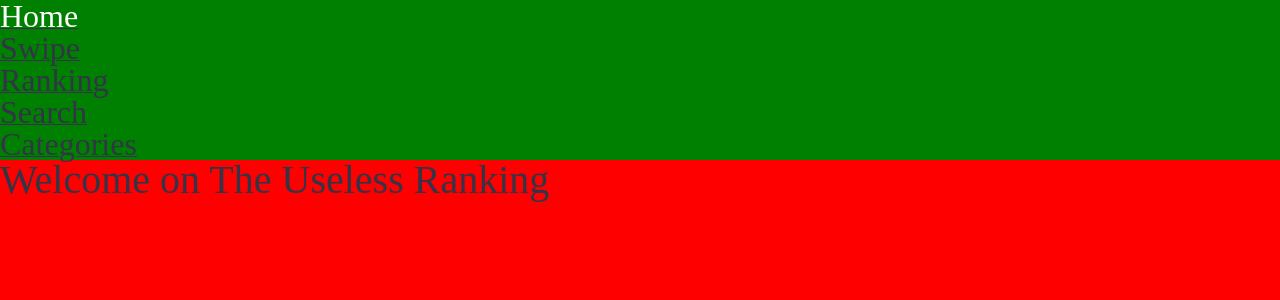
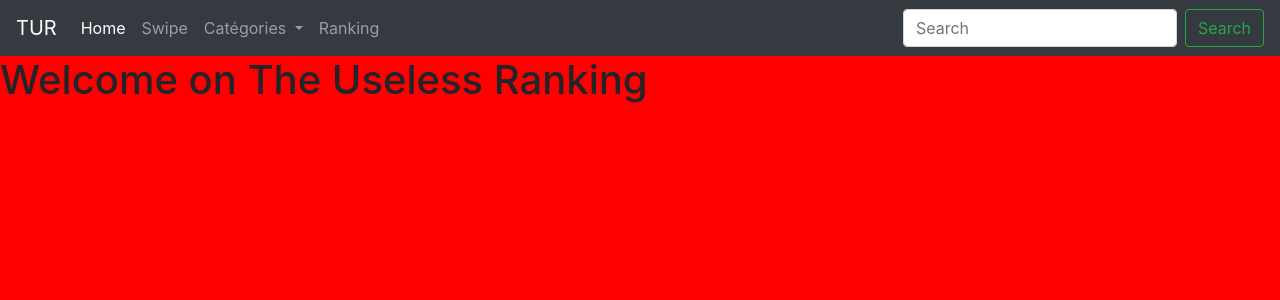
Before and after one commit to AS-projects/tur, a PHP site: template templates/index.html.twig in a window 1280 px wide. Shown: the top 300 px of the page. Run offline with PHP 8.4, Linux system fonts and the light colour scheme; the template is opened without the code that fills it, so the values that code supplies are empty; some libraries are stand-ins or nearby versions.

Commit message:
Add navbar

```diff
--- a/public/css/style.css
+++ b/public/css/style.css
@@ -1,19 +1,3 @@
 body{
     background-color: red;
 }
-
-header
-{
-    width : 100%;
-    background-color: green;
-}
-
-nav h2
-{
-    display: inline;
-}
-
-.active
-{
-    color: white;
-}
--- a/templates/baseLayout.html.twig
+++ b/templates/baseLayout.html.twig
@@ -5,23 +5,51 @@
         <title>{% block title %}TUR{% endblock %}</title>
         {% block stylesheets %}
             <link href="{{ asset('css/reset.css') }}" rel="stylesheet" />
-            <link href="{{ asset('css/simple-grid.css') }}" rel="stylesheet" />
+            <link rel="stylesheet" href="https://maxcdn.bootstrapcdn.com/bootstrap/4.0.0/css/bootstrap.min.css" integrity="sha384-Gn5384xqQ1aoWXA+058RXPxPg6fy4IWvTNh0E263XmFcJlSAwiGgFAW/dAiS6JXm" crossorigin="anonymous">
+            <!--<link href="{{ asset('css/simple-grid.css') }}" rel="stylesheet" />-->
             <link href="{{ asset('css/style.css') }}" rel="stylesheet" />
         {% endblock %}
     </head>
     <header>
-        <nav>
-            <ul>
-                <li><a href="/">{% block homeButton %}<h2>Home</h2>{% endblock %}</a></li>
-                <li><a href="/swipe">{% block swipeButton %}<h2>Swipe</h2>{% endblock %}</a></li>
-                <li><a href="/ranking">{% block rankingButton %}<h2>Ranking</h2>{% endblock %}</a></li>
-                <li><a href="/search">{% block searchButton %}<h2>Search</h2>{% endblock %}</a></li>
-                <li><a href="/categories">{% block categoriesButton %}<h2>Categories</h2>{% endblock %}</a></li>
+        <nav class="navbar navbar-expand-lg navbar-dark bg-dark">
+            <a class="navbar-brand" href="/">TUR</a>
+            <button class="navbar-toggler" type="button" data-toggle="collapse" data-target="#navbarSupportedContent" aria-controls="navbarSupportedContent" aria-expanded="false" aria-label="Toggle navigation">
+                <span class="navbar-toggler-icon"></span>
+            </button>
+
+          <div class="collapse navbar-collapse" id="navbarSupportedContent">
+            <ul class="navbar-nav mr-auto">
+              <li class="nav-item {% block homeButtonArgs %}{% endblock %}">
+                <a class="nav-link" href="/">Home<span class="sr-only">(current)</span></a>
+              </li>
+              <li class="nav-item {% block swipeButtonArgs %}{% endblock %}">
+                <a class="nav-link" href="/swipe">Swipe<span class="sr-only">(current)</span></a>
+              </li>
+              <li class="nav-item dropdown {% block categoriesButtonArgs %}{% endblock %}">
+                <a class="nav-link dropdown-toggle" href="#" id="navbarDropdown" role="button" data-toggle="dropdown" aria-haspopup="true" aria-expanded="false">
+                  Catégories
+                </a>
+                <div class="dropdown-menu" aria-labelledby="navbarDropdown">
+                  <a class="dropdown-item" href="/categories">SFW</a>
+                  <a class="dropdown-item" href="/categories">NSFW</a>
+                </div>
+              </li>
+              <li class="nav-item {% block rankingButtonArgs %}{% endblock %}">
+                <a class="nav-link" href="/ranking">Ranking</a>
+              </li>
             </ul>
-        </nav>
+            <form class="form-inline my-2 my-lg-0">
+              <input class="form-control mr-sm-2" type="search" placeholder="Search" aria-label="Search">
+              <button class="btn btn-outline-success my-2 my-sm-0" type="submit">Search</button>
+            </form>
+          </div>
     </header>
     <body>
         {% block body %}{% endblock %}
-        {% block javascripts %}{% endblock %}
+        {% block javascripts %}
+            <script src="https://code.jquery.com/jquery-3.2.1.slim.min.js" integrity="sha384-KJ3o2DKtIkvYIK3UENzmM7KCkRr/rE9/Qpg6aAZGJwFDMVNA/GpGFF93hXpG5KkN" crossorigin="anonymous"></script>
+            <script src="https://cdnjs.cloudflare.com/ajax/libs/popper.js/1.12.9/umd/popper.min.js" integrity="sha384-ApNbgh9B+Y1QKtv3Rn7W3mgPxhU9K/ScQsAP7hUibX39j7fakFPskvXusvfa0b4Q" crossorigin="anonymous"></script>
+            <script src="https://maxcdn.bootstrapcdn.com/bootstrap/4.0.0/js/bootstrap.min.js" integrity="sha384-JZR6Spejh4U02d8jOt6vLEHfe/JQGiRRSQQxSfFWpi1MquVdAyjUar5+76PVCmYl" crossorigin="anonymous"></script>
+        {% endblock %}
     </body>
 </html>
--- a/templates/categories.html.twig
+++ b/templates/categories.html.twig
@@ -1,8 +1,6 @@
 {% extends 'baseLayout.html.twig' %}
 {# swipe.html.twig #}
-{% block categoriesButton %}
-    <h2 class='active'>Categories</h2>
-{% endblock %}
+{% block categoriesButtonArgs %}active{% endblock %}
 {% block body %}
     <h1>Categories</h1>
 {% endblock %}
--- a/templates/index.html.twig
+++ b/templates/index.html.twig
@@ -1,8 +1,6 @@
 {% extends 'baseLayout.html.twig' %}
 {# templates/lucky/number.html.twig #}
-{% block homeButton %}
-    <h2 class='active'>Home</h2>
-{% endblock %}
+{% block homeButtonArgs %}active{% endblock %}
 {% block body %}
     <h1>Welcome on The Useless Ranking</h1>
 {% endblock %}
--- a/templates/ranking.html.twig
+++ b/templates/ranking.html.twig
@@ -1,8 +1,6 @@
 {% extends 'baseLayout.html.twig' %}
 {# swipe.html.twig #}
-{% block rankingButton %}
-    <h2 class='active'>Ranking</h2>
-{% endblock %}
+{% block rankingButtonArgs %}active{% endblock %}
 {% block body %}
     <h1>ranking</h1>
 {% endblock %}
--- a/templates/swipe/display.html.twig
+++ b/templates/swipe/display.html.twig
@@ -1,8 +1,6 @@
 {% extends 'baseLayout.html.twig' %}
 {# swipe.html.twig #}
-{% block swipeButton %}
-    <h2 class='active'>Swipe</h2>
-{% endblock %}
+{% block swipeButtonArgs %}active{% endblock %}
 {% block body %}
     <h1>You are reading ranking number {{ number }}</h1>
     <a href="{{ path('app_swipe_display_card', {'rankingToDisplay': number}) }}">Go back to swiping</a>
--- a/templates/swipe/noRankingToDisplay.html.twig
+++ b/templates/swipe/noRankingToDisplay.html.twig
@@ -1,8 +1,6 @@
 {% extends 'baseLayout.html.twig' %}
 {# swipe.html.twig #}
-{% block swipeButton %}
-    <h2 class='active'>Swipe</h2>
-{% endblock %}
+{% block swipeButtonArgs %}active{% endblock %}
 {% block body %}
     <h1>No ranking to display, sorry</h1>
 {% endblock %}
--- a/templates/swipe/swipe.html.twig
+++ b/templates/swipe/swipe.html.twig
@@ -1,8 +1,6 @@
 {% extends 'baseLayout.html.twig' %}
 {# swipe.html.twig #}
-{% block swipeButton %}
-    <h2 class='active'>Swipe</h2>
-{% endblock %}
+{% block swipeButtonArgs %}active{% endblock %}
 {% block body %}
     <h1>Displaying ranking number {{ number }}</h1>
     <a href="{{ path('app_swipe_display_ranking', {'currentRanking': number}) }}">Open ranking</a>
```
